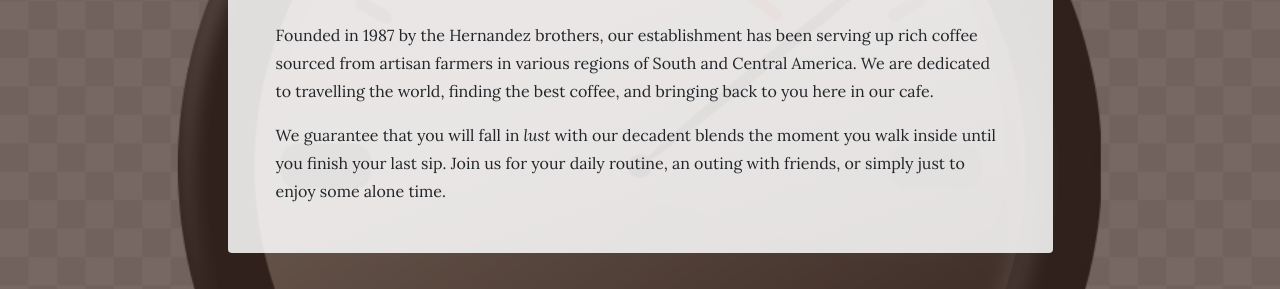
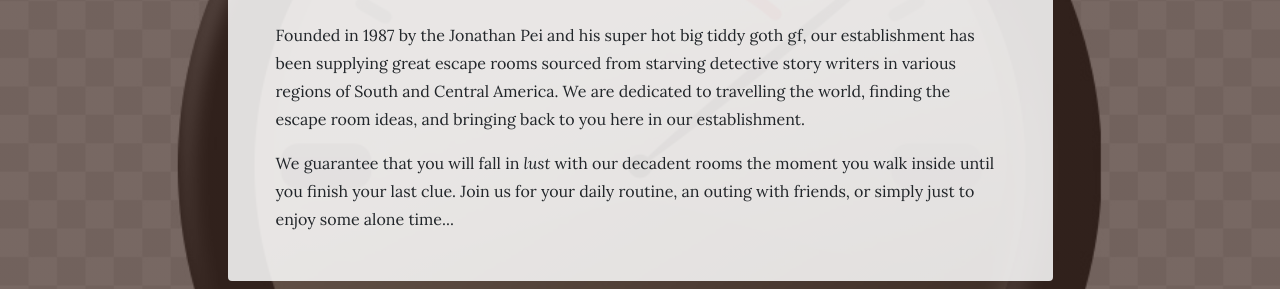
Before and after one commit to RadiantCheddar/websitedesign, a website: page about.html in a window 1280 px wide. Shown: the part 511-800 px from the top of the page. Drawn offline with Linux system fonts and the light colour scheme.

Commit message:
Update about.html

```diff
--- a/about.html
+++ b/about.html
@@ -65,8 +65,8 @@
                   <span class="section-heading-upper">GOOD ROOMS, THE BEST!</span>
                   <span class="section-heading-lower">About Our rooms</span>
                 </h2>
-                <p>Founded in 1987 by the Hernandez brothers, our establishment has been serving up rich coffee sourced from artisan farmers in various regions of South and Central America. We are dedicated to travelling the world, finding the best coffee, and bringing back to you here in our cafe.</p>
-                <p class="mb-0">We guarantee that you will fall in <em>lust</em> with our decadent blends the moment you walk inside until you finish your last sip. Join us for your daily routine, an outing with friends, or simply just to enjoy some alone time.</p>
+                <p>Founded in 1987 by the Jonathan Pei and his super hot big tiddy goth gf, our establishment has been supplying great escape rooms sourced from starving detective story writers in various regions of South and Central America. We are dedicated to travelling the world, finding the escape room ideas, and bringing back to you here in our establishment.</p>
+                <p class="mb-0">We guarantee that you will fall in <em>lust</em> with our decadent rooms the moment you walk inside until you finish your last clue. Join us for your daily routine, an outing with friends, or simply just to enjoy some alone time...</p>
               </div>
             </div>
           </div>
```
